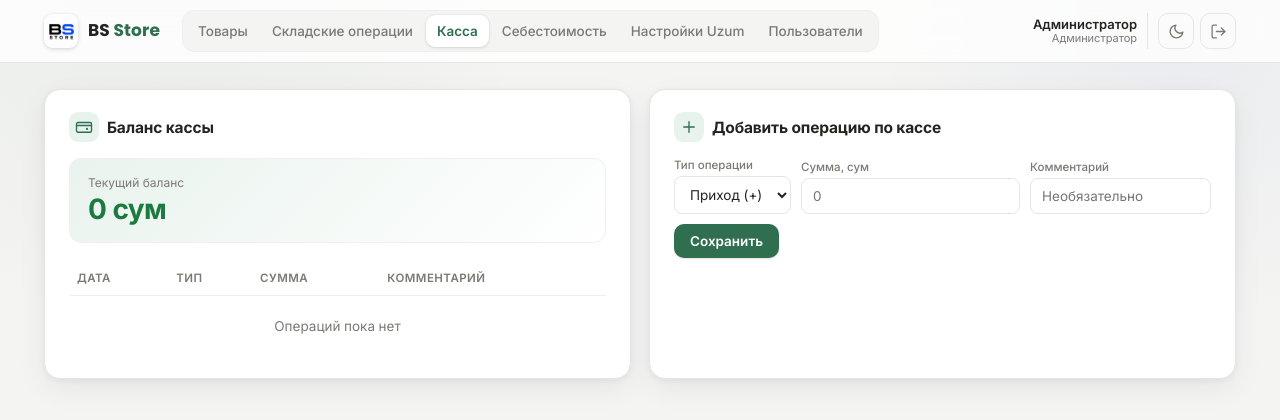
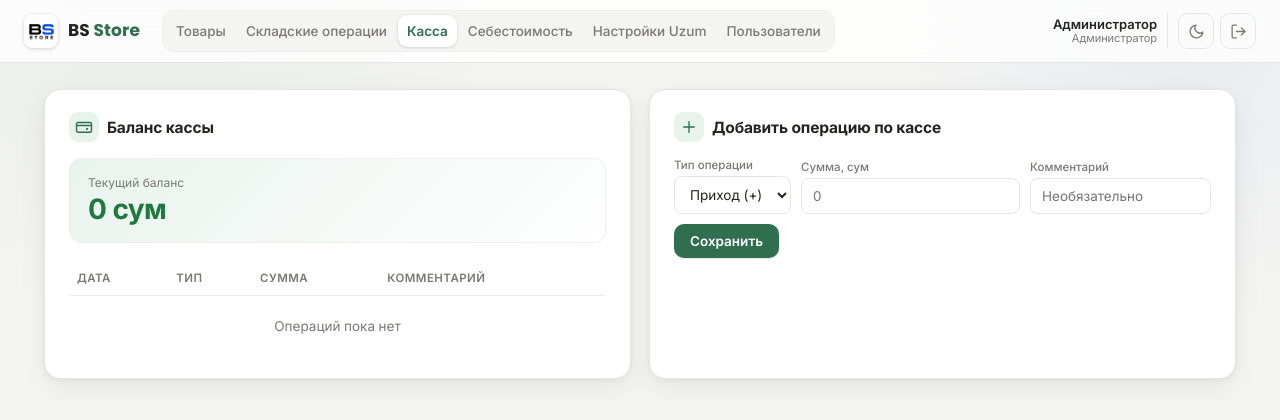
Before and after one commit to Zedloop/bs-store, a Flask app: page /kassa in a window 1280 px wide. Shown: the top 420 px of the page. Run offline with Flask 3, Linux system fonts and the light colour scheme; the visitor is signed in with stand-in values (Sample User, id 1); data comes from the database, SQL or seed files in the repository; data that the repository does not hold is empty.

Commit message:
Menyu: har qanday ekranda sig'adi ("Пользователи" yashirinib qolardi)
Co-Authored-By: Claude Opus 5.5 <noreply@anthropic.com>

```diff
--- a/templates/base.html
+++ b/templates/base.html
@@ -127,7 +127,7 @@
     border-bottom: 1px solid var(--border);
   }
   .topbar-inner {
-    max-width: 1240px;
+    max-width: 1480px;
     margin: 0 auto;
     padding: 10px 24px;
     display: flex;
@@ -210,7 +210,8 @@
     transition: color 0.15s, background 0.15s, box-shadow 0.15s;
   }
   .nav a svg { width: 16px; height: 16px; flex: none; }
-  @media (max-width: 1480px) and (min-width: 861px) { .nav a svg { display: none; } .subtitle { display: none; } }
+  @media (max-width: 1760px) and (min-width: 601px) { .nav a svg { display: none; } }
+  @media (max-width: 1360px) and (min-width: 1241px) { .subtitle { display: none; } .nav a { padding: 8px 9px; } }
   .nav a:hover { color: var(--text); background: var(--surface); }
   .nav a.active {
     color: var(--accent);
@@ -218,12 +219,17 @@
     font-weight: 600;
     box-shadow: 0 1px 3px rgba(0, 0, 0, 0.12), 0 0 0 1px var(--border-soft);
   }
-  @media (max-width: 860px) {
+  @media (max-width: 1240px) {
     .topbar-inner { flex-wrap: wrap; gap: 10px; padding: 10px 14px; }
     .nav-row { order: 3; flex-basis: 100%; }
     .nav { width: 100%; }
     .nav-actions { margin-left: auto; }
+  }
+  @media (max-width: 860px) {
     .subtitle { display: none; }
+    /* Telefonda menyu yonga suriladi - o'ng chetdagi xiralik davomi borligini bildiradi */
+    .nav { -webkit-mask-image: linear-gradient(to right, #000 82%, transparent);
+           mask-image: linear-gradient(to right, #000 82%, transparent); }
   }
 
   .page {
```
